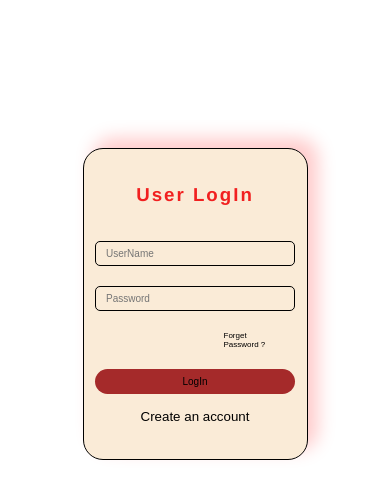
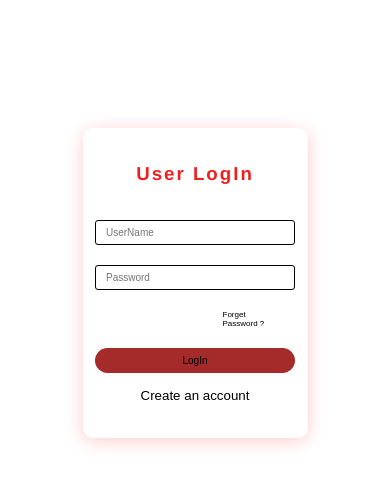
Before and after one commit to VeeraThanesh/Student-Marks-Frontend, a React (Create React App) app: page /login in a window 390 px wide. Shown: the top 498 px of the page. Built offline with nearby package versions, Linux system fonts and the light colour scheme.

Commit message:
first commit

```diff
--- a/src/Components/Layout/Navbar.css
+++ b/src/Components/Layout/Navbar.css
@@ -84,9 +84,6 @@
 .user-icon{
     width: 20px;
     height: 20px;
-}
-.user-dropdown-content h5:active{
-    display: block;
 }
 .user-dropdown-content h5{
     color: black;
--- a/src/Components/Layout/Navbar.js
+++ b/src/Components/Layout/Navbar.js
@@ -42,8 +42,8 @@ function Navbar() {
                 <p>Admin</p>
               </div>
               <hr />
-              <h5 href="/">
-                LogOut{" "}
+              <h5>
+                LogOut
                 <TbLogout
                   className="logout-icon"
                   onClick={() => {
--- a/src/Components/LogIn/LoginPage.css
+++ b/src/Components/LogIn/LoginPage.css
@@ -107,31 +107,15 @@
 }
 
 /* MEDIA QUERRY */
-
 @media screen and (max-width: 720px) {
     .login-left{
         display:none;
     }
-    .login-main{
-        margin: 50px;
-        background-color: rgb(255, 255, 255);
-        display: flex;
-        justify-content: center;
-        height: 100%;
-        align-items: center;
-        margin-top: 20%;
-
-    }
     .login-right-main{
-        border: 1px solid black;
         padding: 50px 30px;
-        background-color: antiquewhite;
-        border-radius: 20px;
-        box-shadow: 10px -10px 18px #ffcccc;
-    }
-    .input-feild input{
-        background-color: antiquewhite;
-        border: 1px solid black;
+        margin-top:20%;
+        border-radius: 10px;
+        box-shadow: 0px 3px 18px #ffcccc;
     }
     .login-right-main .login-error-message {
         font-size: 10px;
@@ -140,6 +124,9 @@
         margin-bottom: -17px;
         text-align: start;
       }
+      .input-feild input{
+        border-radius: 3px;
+    }
       .login-right-main h5{
         margin-top: 10px;
         margin-left: 140px;
@@ -148,25 +135,11 @@
     }
 }
   @media screen and (max-width: 600px) {
-
-    .login-main{
-        margin: 10px;
-        background-color: rgb(255, 255, 255);
-        display: flex;
-        justify-content: center;
-        height: 100%;
-        align-items: center;
-        margin-top: 30%;
-    }
     .login-right-main{
-        border: 1px solid black;
         padding: 20px 30px;
-        background-color: antiquewhite;
-        border-radius: 20px;
+        margin-top: 50%;
     }
     .input-feild input{
-        background-color: antiquewhite;
-        border: 1px solid black;
         width: 200px;
         height: 25px;
         font-size: 10px;
@@ -184,6 +157,9 @@
     }
 }
 @media screen and (max-width: 530px) {
+    .login-right-main{
+        margin-top: 60%;
+    }
     .login-right-main h5{
         margin-left: 115px;
     }
@@ -196,11 +172,8 @@
 @media screen and (max-width: 500px) {
     .login-main{
         margin: -30px;
-        background-color: rgb(255, 255, 255);
-        display: flex;
-        justify-content: center;
-        height: 100%;
-        align-items: center;
-        margin-top: 38%;
+    }
+    .login-right-main{
+        margin-top: 70%;
     }
 }
--- a/src/Components/Signup/Signup.css
+++ b/src/Components/Signup/Signup.css
@@ -96,24 +96,16 @@
     }
     .login-main{
         margin: 50px;
-        background-color: rgb(255, 255, 255);
-        display: flex;
-        justify-content: center;
         height: 100%;
-        align-items: center;
-        margin-top: 20%;
-
     }
     .login-right-main{
-        border: 1px solid black;
         padding: 50px 30px;
-        background-color: antiquewhite;
-        border-radius: 20px;
-        box-shadow: 10px -10px 18px #ffcccc;
+        border-radius: 10px;
+        box-shadow: 0px 3px 18px #ffcccc;
     }
     .input-feild input{
-        background-color: antiquewhite;
         border: 1px solid black;
+        border-radius: 3px;
     }
     .login-right-main .login-error-message {
         font-size: 10px;
@@ -128,22 +120,12 @@
 
     .login-main{
         margin: 10px;
-        background-color: rgb(255, 255, 255);
-        display: flex;
-        justify-content: center;
-        height: 100%;
-        align-items: center;
-        margin-top: 30%;
     }
     .login-right-main{
-        border: 1px solid black;
         padding: 20px 30px;
-        background-color: antiquewhite;
-        border-radius: 20px;
+        border-radius: 10px;
     }
     .input-feild input{
-        background-color: antiquewhite;
-        border: 1px solid black;
         width: 200px;
         height: 25px;
         font-size: 10px;
@@ -160,11 +142,5 @@
 
     .login-main{
         margin: -30px;
-        background-color: rgb(255, 255, 255);
-        display: flex;
-        justify-content: center;
-        height: 100%;
-        align-items: center;
-        margin-top: 38%;
     }
 }
```
